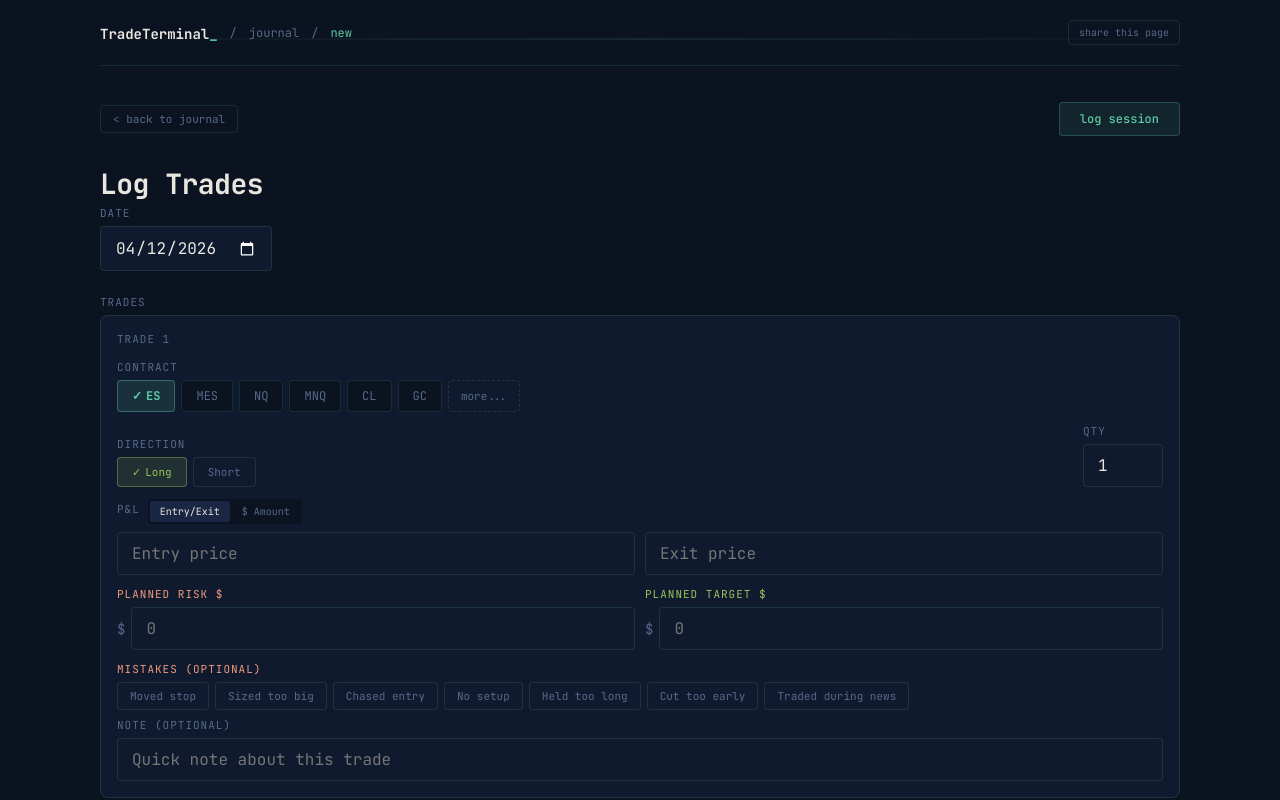
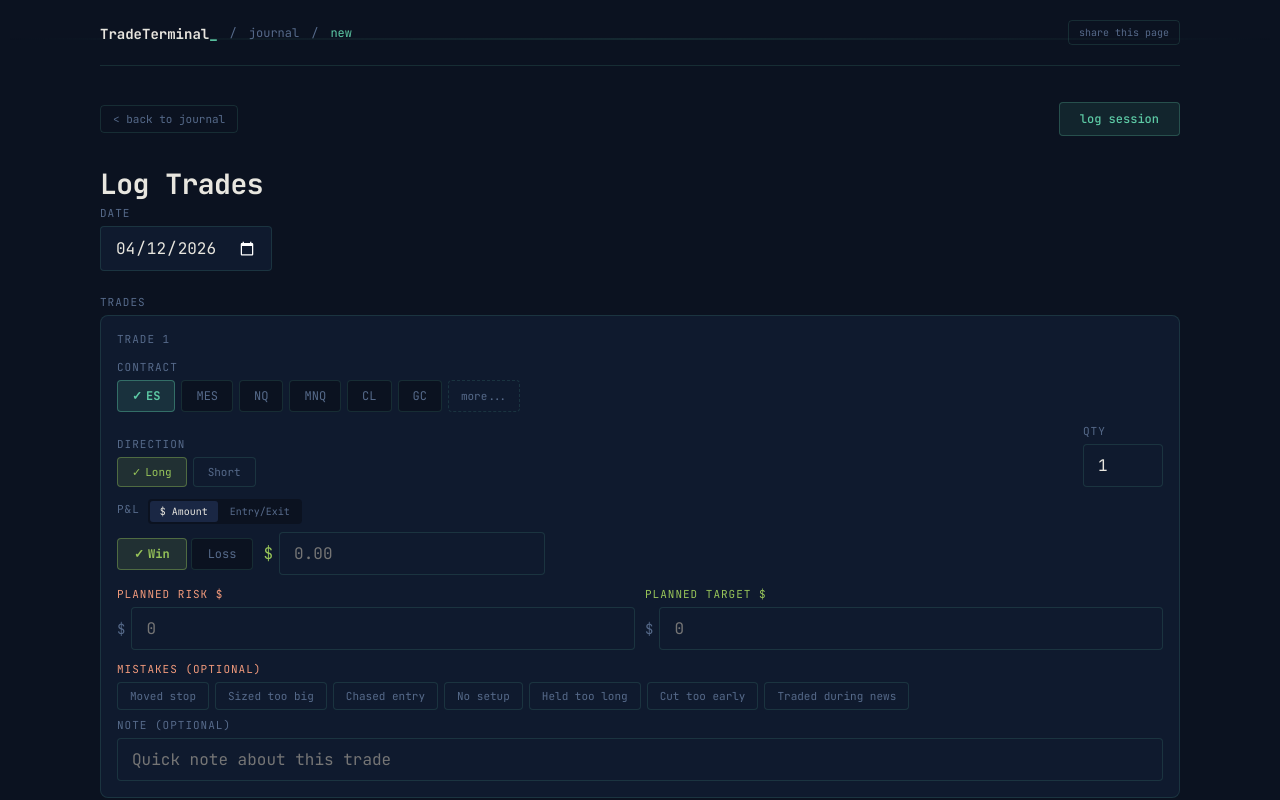
Before and after one commit to leembrandon/TradeTerminal, a Next.js app: page /journal in a window 1280 px wide. Both pictures are taken after a click on the button "+ log trades". Shown: the top 800 px of the page. Built offline with nearby package versions, Linux system fonts and the light colour scheme.

Commit message:
Update JournalClient.js

```diff
--- a/app/journal/JournalClient.js
+++ b/app/journal/JournalClient.js
@@ -94,7 +94,8 @@ function loadPlaybooks() {
 function blankTrade() {
   return {
     id: uid(), contract: "ES", direction: "long",
-    pnlMode: "prices", // "prices" or "direct"
+    pnlMode: "direct", // "direct" or "prices"
+    pnlResult: "win", // "win" or "loss" — only used in direct mode
     entry: "", exit: "", qty: "1",
     pnlManual: "",
     plannedRisk: "", plannedTarget: "",
@@ -113,13 +114,16 @@ function blankSession() {
 }
 
 function calcTradePnl(trade) {
-  // Direct P&L mode — user just typed the dollar amount
+  // Direct P&L mode — user typed a positive number and selected win/loss
   if (trade.pnlMode === "direct") {
-    return trade.pnlManual ? parseFloat(trade.pnlManual) : null;
+    if (!trade.pnlManual) return null;
+    const amount = Math.abs(parseFloat(trade.pnlManual));
+    if (isNaN(amount)) return null;
+    return trade.pnlResult === "loss" ? -amount : amount;
   }
   // Prices mode — calculate from entry/exit
   const spec = CONTRACTS.find(c => c.value === trade.contract);
-  if (!spec || !spec.pointValue) return trade.pnlManual ? parseFloat(trade.pnlManual) : null;
+  if (!spec || !spec.pointValue) return null;
   const entry = parseFloat(trade.entry);
   const exit = parseFloat(trade.exit);
   const qty = parseInt(trade.qty) || 1;
@@ -318,7 +322,7 @@ function TradeEditor({ trade, index, playbooks, onChange, onRemove, canRemove })
         <div style={{ display: "flex", alignItems: "center", gap: 8, marginBottom: 8 }}>
           <Label>P&L</Label>
           <div style={{ display: "flex", gap: 2, background: C.bg, borderRadius: 4, padding: 2 }}>
-            {[{ value: "prices", label: "Entry/Exit" }, { value: "direct", label: "$ Amount" }].map(mode => (
+            {[{ value: "direct", label: "$ Amount" }, { value: "prices", label: "Entry/Exit" }].map(mode => (
               <button key={mode.value} onClick={() => update("pnlMode", mode.value)}
                 style={{ padding: "4px 10px", borderRadius: 3, border: "none", cursor: "pointer", fontFamily: F.mono, fontSize: 10,
                   background: trade.pnlMode === mode.value ? C.bgSurface : "transparent",
@@ -330,9 +334,30 @@ function TradeEditor({ trade, index, playbooks, onChange, onRemove, canRemove })
         </div>
 
         {isDirect ? (
-          <div style={{ display: "flex", alignItems: "center", gap: 8, maxWidth: 200 }}>
-            <span style={{ fontFamily: F.mono, fontSize: 16, color: C.textMuted }}>$</span>
-            <Input value={trade.pnlManual} onChange={v => update("pnlManual", v)} type="number" placeholder="0.00" style={{ flex: 1 }} step="any" />
+          <div style={{ display: "flex", alignItems: "center", gap: 10, flexWrap: "wrap" }}>
+            {/* Win / Loss chips */}
+            <div style={{ display: "flex", gap: 4 }}>
+              {[{ value: "win", label: "Win", color: C.green }, { value: "loss", label: "Loss", color: C.coral }].map(opt => {
+                const active = trade.pnlResult === opt.value;
+                return (
+                  <button key={opt.value} onClick={() => update("pnlResult", opt.value)}
+                    style={{ padding: "7px 16px", borderRadius: 4, cursor: "pointer", fontFamily: F.mono, fontSize: 12, fontWeight: active ? 600 : 400, transition: "all 0.15s",
+                      background: active ? `${opt.color}22` : C.bg, border: `1px solid ${active ? `${opt.color}66` : C.border}`, color: active ? opt.color : C.textMuted }}>
+                    {active && <span style={{ marginRight: 4 }}>&#10003;</span>}{opt.label}
+                  </button>
+                );
+              })}
+            </div>
+            {/* Dollar amount — always positive */}
+            <div style={{ display: "flex", alignItems: "center", gap: 6, flex: "0 1 180px" }}>
+              <span style={{ fontFamily: F.mono, fontSize: 16, color: trade.pnlResult === "loss" ? C.coral : C.green }}>$</span>
+              <Input value={trade.pnlManual} onChange={v => update("pnlManual", v.replace(/^-/, ""))} type="number" placeholder="0.00" style={{ flex: 1 }} step="any" min="0" />
+            </div>
+            {trade.pnlManual && (
+              <span style={{ fontFamily: F.mono, fontSize: 13, fontWeight: 600, color: trade.pnlResult === "loss" ? C.coral : C.green }}>
+                {trade.pnlResult === "loss" ? "-" : "+"}${parseFloat(trade.pnlManual || 0).toLocaleString("en-US", { minimumFractionDigits: 2, maximumFractionDigits: 2 })}
+              </span>
+            )}
           </div>
         ) : (
           <div style={{ display: "flex", gap: 10, flexWrap: "wrap" }}>
```
